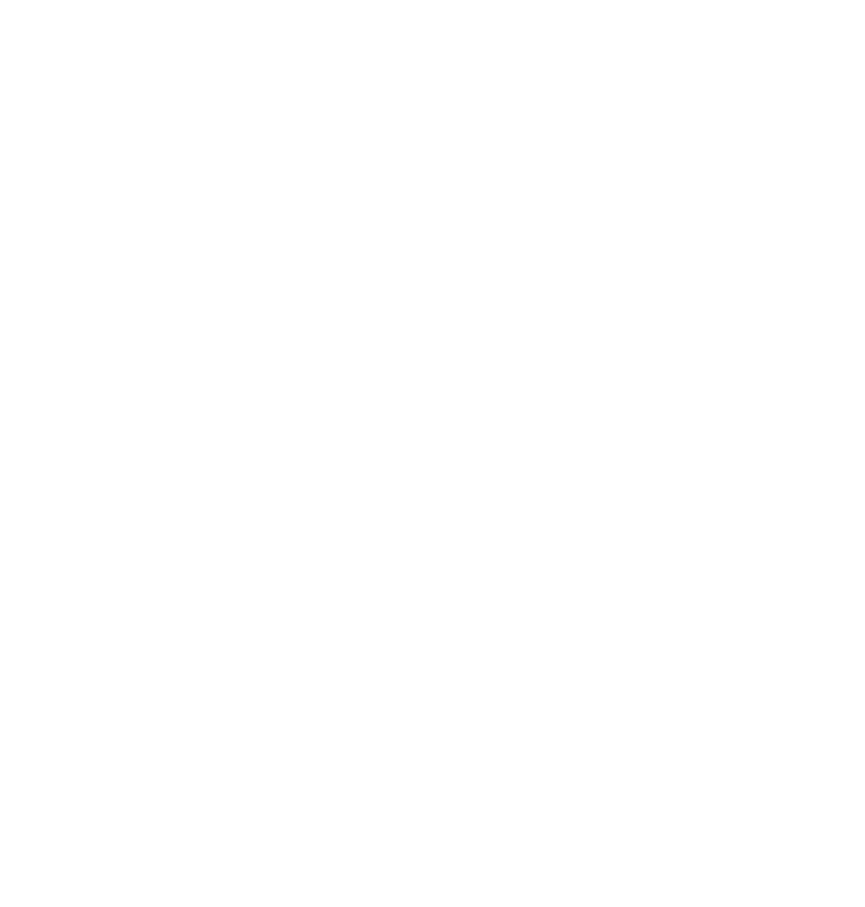
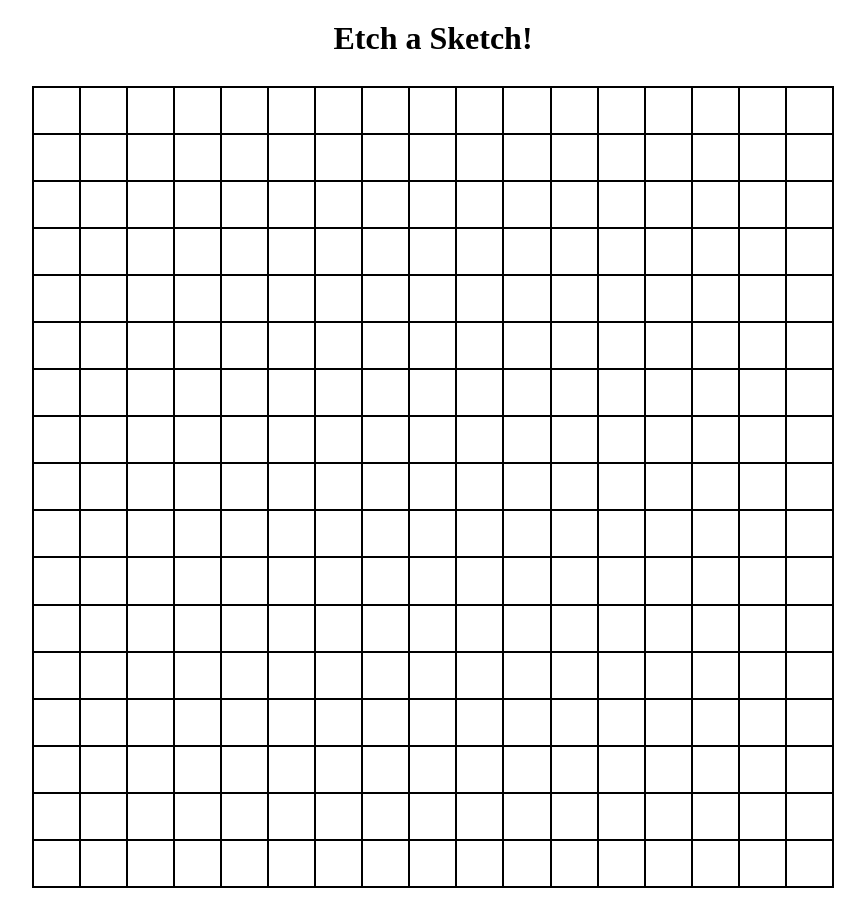
Before and after one commit to jfernando-huarezr/etch-a-sketch, a plain HTML site: page index.html in a window 1280 px wide. Shown: the whole page, without its empty margins (207-1072 px from the left). Before the commit the page ends 800 px from the top, so only its background shows below. Drawn offline with Linux system fonts and the light colour scheme.

Commit message:
mouseenter function testing ok, color red

```diff
--- /dev/null
+++ b/css/style.scss
@@ -0,0 +1,33 @@
+* {
+    margin: 0;
+    padding: 0;
+    box-sizing: border-box;
+}
+
+body {
+    margin-left: auto;
+    padding: 20px;
+}
+
+h1 {
+    text-align: center;
+}
+
+.separador {
+    margin-top: 30px;
+}
+
+.container {
+    width: 100%;
+    display: flex;
+    justify-content: center;
+}
+
+.working-area {
+    width: 800px;
+    height: 800px;
+    outline: 1px solid black;
+
+    display: flex;
+    flex-wrap: wrap;
+}
--- a/index.html
+++ b/index.html
@@ -7,6 +7,11 @@
     <title>Etch a Sketch</title>
 </head>
 <body>
+    <h1>Etch a Sketch!</h1>
+
+    <div class="container separador">
+        <div class="working-area"></div>
+    </div>
 
     <script type="module" src="./js/index.js"></script>
 </body>
--- a/js/index.js
+++ b/js/index.js
@@ -0,0 +1,26 @@
+//obtain the working area
+const workingArea = document.querySelector(".working-area")
+
+//obtain the width of the working area (is the same as the height in this case)
+const workingAreaWidth = workingArea.offsetWidth
+//for testing, square for drawing = width/16
+const sizeSquare = workingAreaWidth/17
+
+for (let i=0; i<17*17; i++) {
+
+    const newSquare = document.createElement("div")
+    newSquare.style.width = `${sizeSquare}px`
+    newSquare.style.height = `${sizeSquare}px`
+    newSquare.style.border = `1px solid black`
+
+    workingArea.appendChild(newSquare)
+}
+
+const square = document.querySelectorAll(".working-area div")
+console.log(square)
+
+square.forEach(element => {
+    element.addEventListener("mouseenter", () => {
+        element.style.backgroundColor = "red"
+    })
+})
```
Also changed, not shown: css/style.css, 1 other file.
